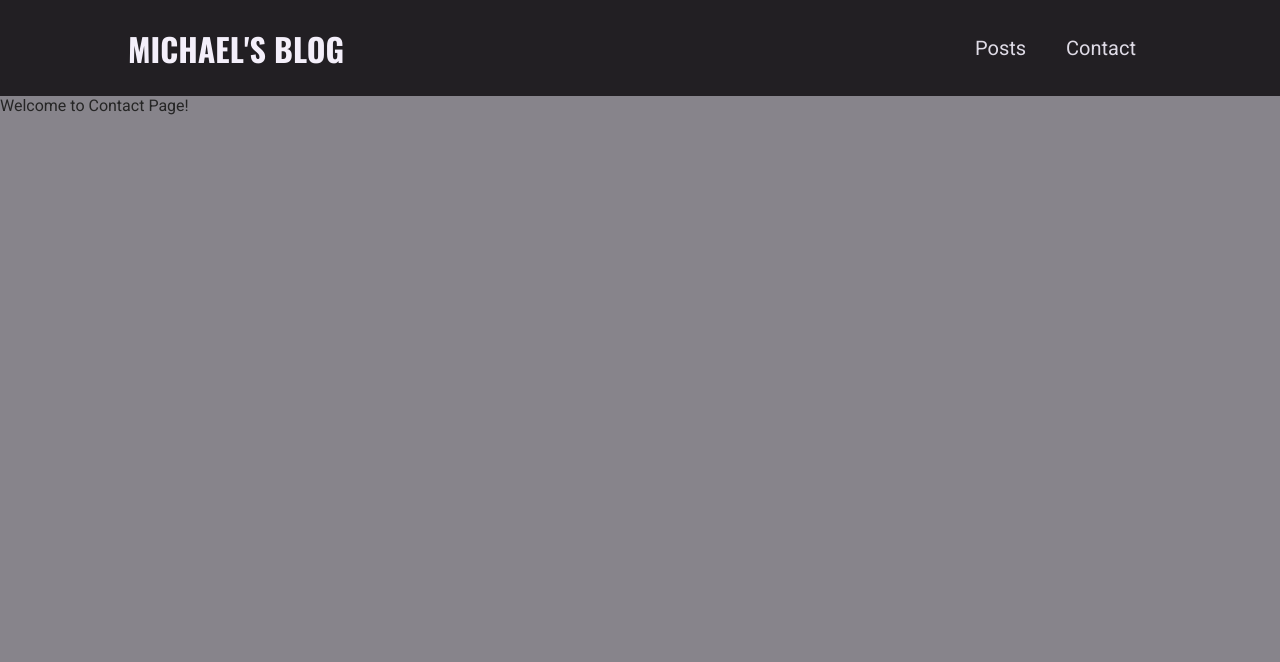
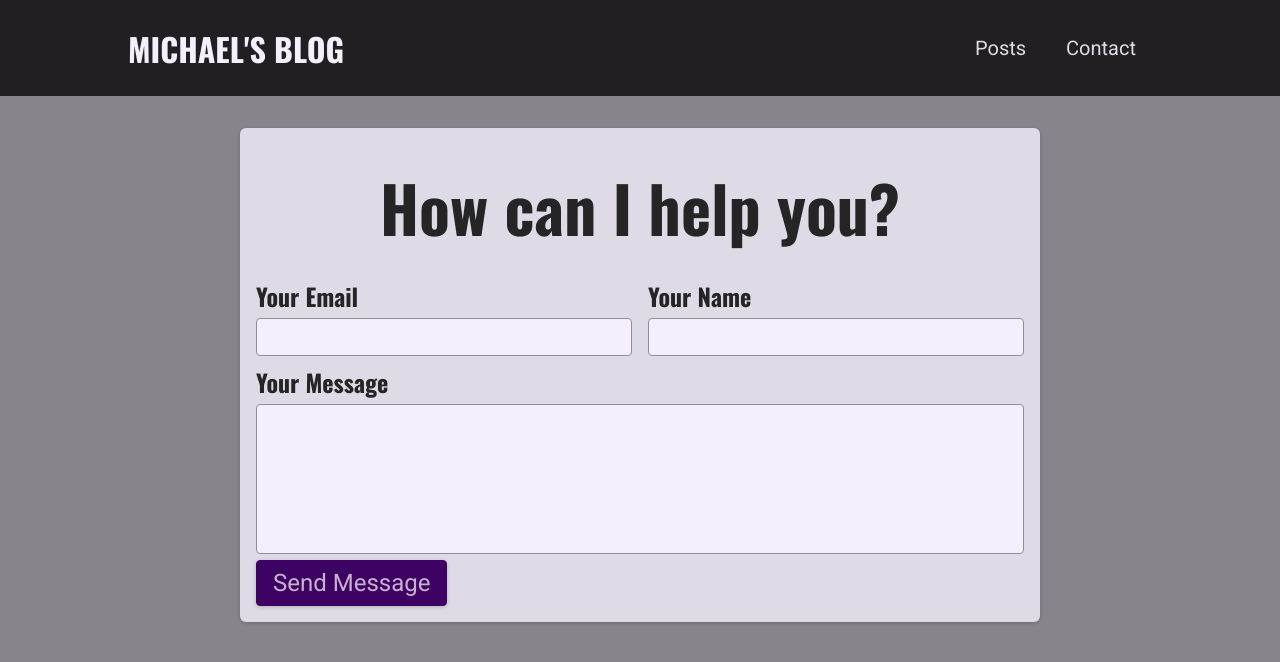
Before and after one commit to michael-nguyenn/give-me-food, a Next.js app: page /contact in a window 1280 px wide. Shown: the top 662 px of the page. Built offline with nearby package versions, Linux system fonts and the light colour scheme.

Commit message:
created contact form

```diff
--- /dev/null
+++ b/components/contact/contact-form.js
@@ -0,0 +1,33 @@
+import classes from './contact-form.module.css';
+
+const ContactForm = () => {
+  return (
+    <section className={classes.contact}>
+      <h1>How can I help you?</h1>
+      <form className={classes.form}>
+        <div className={classes.controls}>
+          <div className={classes.control}>
+            <label htmlFor="email">Your Email</label>
+            <input type="email" id="email" required />
+          </div>
+
+          <div className={classes.control}>
+            <label htmlFor="name">Your Name</label>
+            <input type="text" id="name" required />
+          </div>
+        </div>
+
+        <div className={classes.control}>
+          <label htmlFor="message">Your Message</label>
+          <textarea id="message" rows="5"></textarea>
+        </div>
+
+        <div className={classes.action}>
+          <button>Send Message</button>
+        </div>
+      </form>
+    </section>
+  );
+};
+
+export default ContactForm;
--- /dev/null
+++ b/components/contact/contact-form.module.css
@@ -0,0 +1,73 @@
+.contact {
+  margin: var(--size-8) auto;
+  border-radius: 6px;
+  background-color: var(--color-grey-100);
+  width: 90%;
+  max-width: 50rem;
+  padding: var(--size-4);
+  box-shadow: 0 1px 4px rgba(0, 0, 0, 0.2);
+  font-size: var(--size-6);
+}
+
+.contact h1 {
+  font-size: var(--size-8);
+  margin: var(--size-4) 0;
+  text-align: left;
+}
+
+.form label {
+  display: block;
+  font-family: 'Oswald', sans-serif;
+  font-weight: bold;
+  margin: var(--size-2) 0 var(--size-1) 0;
+}
+
+.form input,
+.form textarea {
+  font: inherit;
+  padding: var(--size-1);
+  border-radius: 4px;
+  width: 100%;
+  border: 1px solid var(--color-grey-400);
+  background-color: var(--color-grey-50);
+  resize: none;
+}
+
+.controls {
+  display: flex;
+  column-gap: 1rem;
+  flex-wrap: wrap;
+}
+
+.control {
+  flex: 1;
+  min-width: 10rem;
+}
+
+.actions {
+  margin-top: var(--size-4);
+  text-align: right;
+}
+
+.form button {
+  font: inherit;
+  cursor: pointer;
+  background-color: var(--color-primary-700);
+  border: 1px solid var(--color-primary-700);
+  padding: var(--size-2) var(--size-4);
+  border-radius: 4px;
+  color: var(--color-primary-50);
+  box-shadow: 0 1px 4px rgba(0, 0, 0, 0.2);
+}
+
+.form button:hover {
+  background-color: var(--color-primary-500);
+  border-color: var(--color-primary-500);
+}
+
+@media (min-width: 768px) {
+  .contact h1 {
+    font-size: var(--size-16);
+    text-align: center;
+  }
+}
--- a/pages/contact.js
+++ b/pages/contact.js
@@ -1,5 +1,12 @@
+import { Fragment } from 'react';
+import ContactForm from '../components/contact/contact-form';
+
 const ContactPage = () => {
-  return <div>Welcome to Contact Page!</div>;
+  return (
+    <Fragment>
+      <ContactForm />
+    </Fragment>
+  );
 };
 
 export default ContactPage;
```
Also changed, not shown: components/posts/post-detail/post-content.js (+6 -2 lines).
